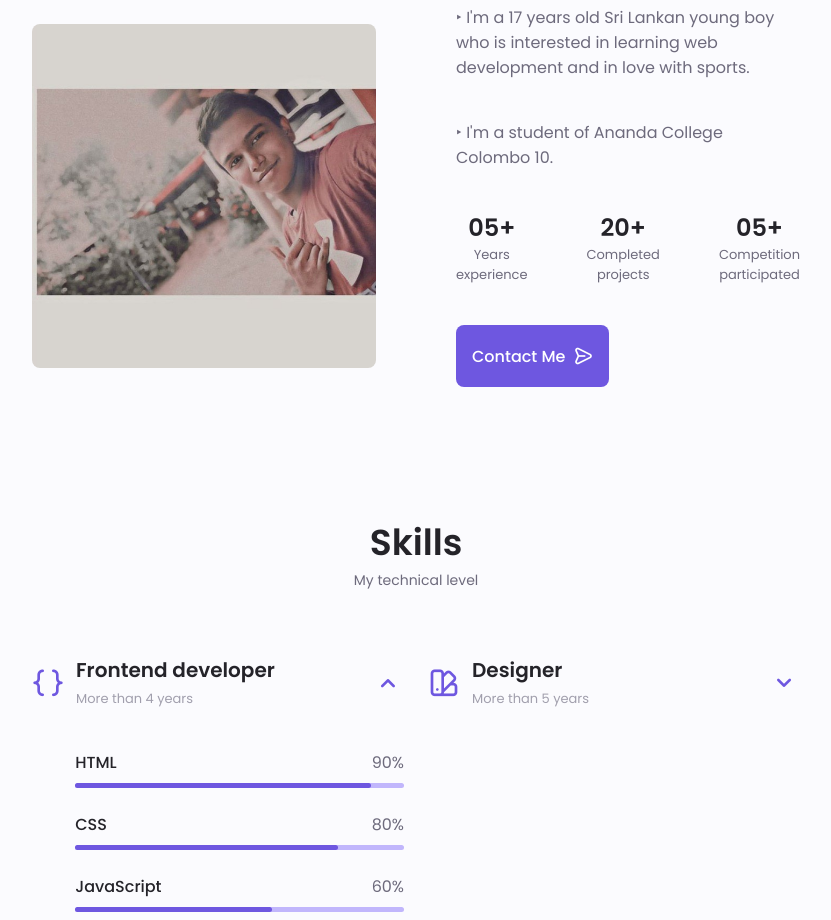
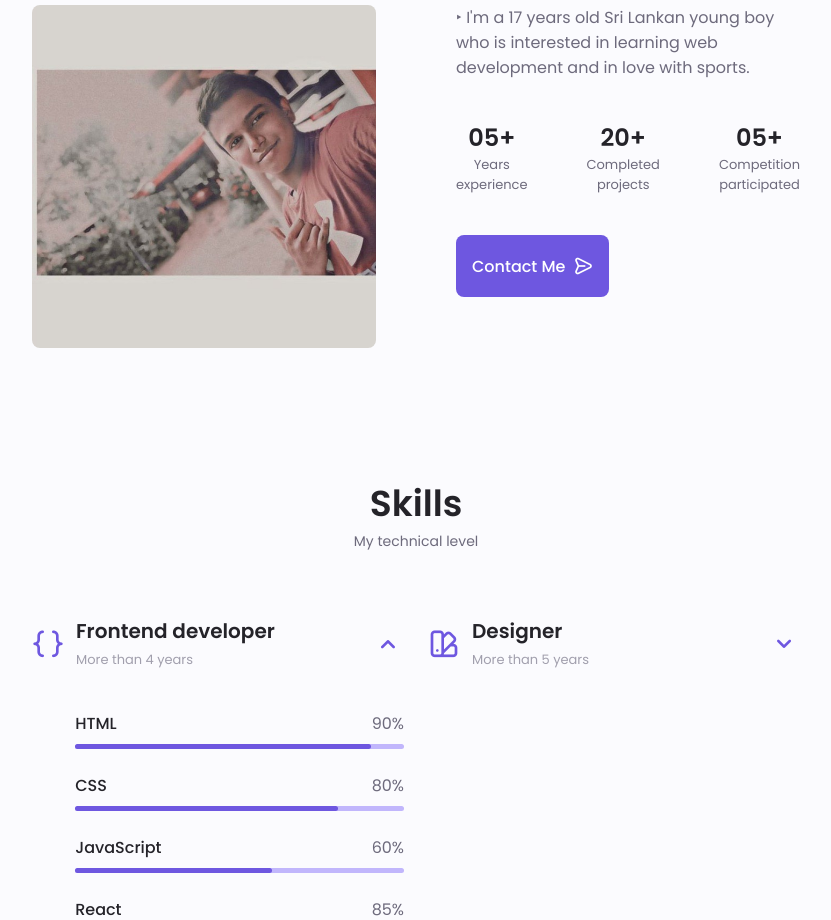
Before and after one commit to mhflk/endham.github.io, a plain HTML site: page index.html in a window 1280 px wide. Shown: the part 1020-1940 px from the top of the page, without its empty margins (224-1055 px from the left). Drawn offline with nearby package versions, Linux system fonts and the light colour scheme.

Commit message:
Update index.html

```diff
--- a/index.html
+++ b/index.html
@@ -153,8 +153,7 @@
                     <div class="about__data">
                         <p class="about__description">‣ I'm a 17 years old Sri Lankan young boy who is interested in learning web development and in love with sports.
                         </p>
-                        <p class="about__description">‣ I'm a student of Ananda College Colombo 10.
-                        </p>
+
 
                         <div class="about__info">
                             <div>
```
